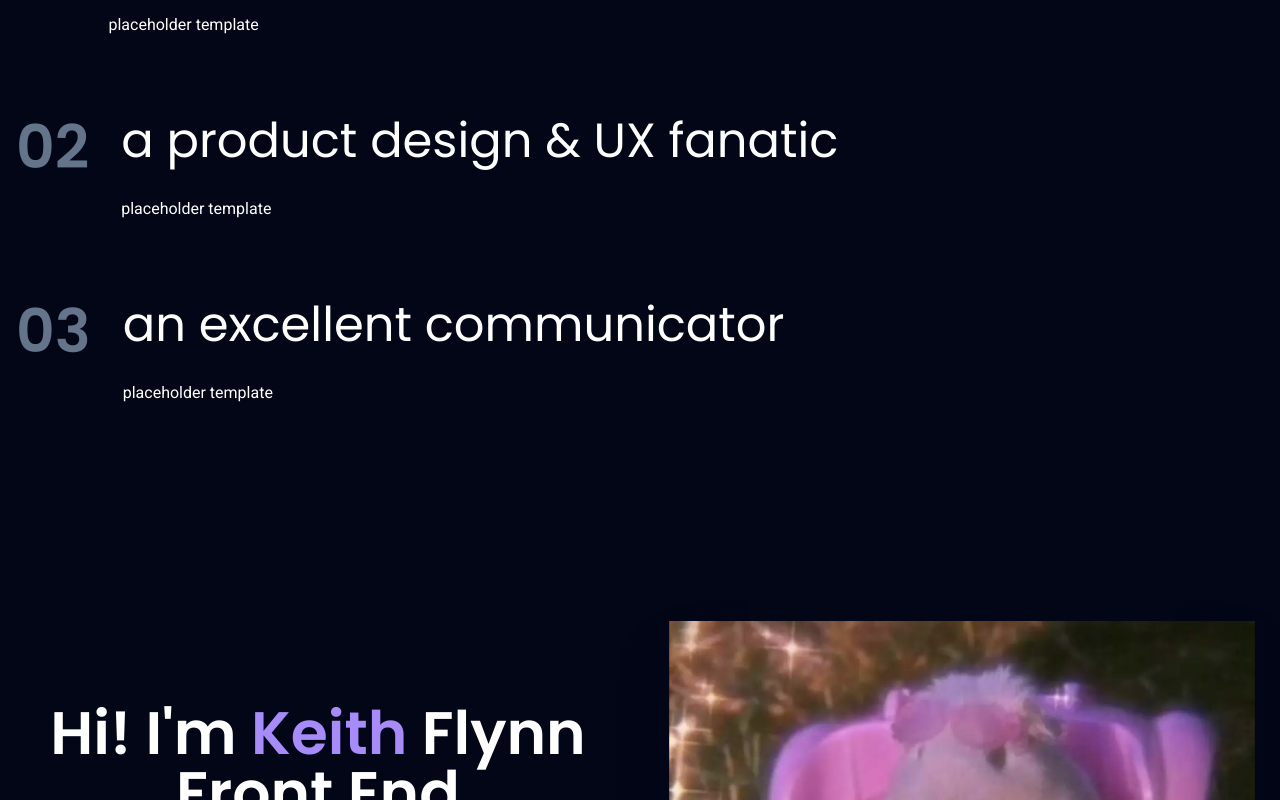
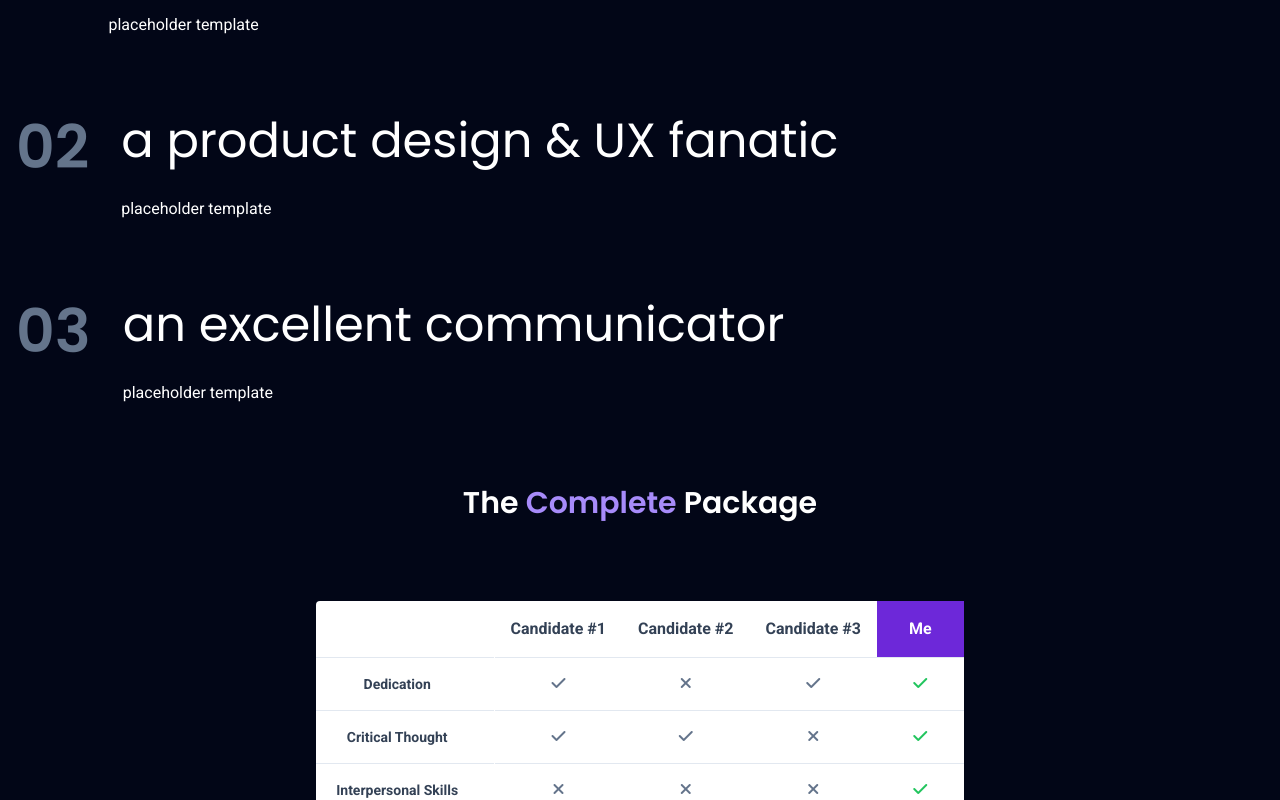
Before and after one commit to keith-flynn/portfolio-website, a SvelteKit app: page / in a window 1280 px wide. Shown: the part 2000-2800 px from the top of the page. Built offline with nearby package versions, Linux system fonts and the light colour scheme.

Commit message:
Complete Main.svelte
Add table with skills comparing hypothetical candidates. Decorators and
styling complete in Main.svelte but I'm unhappy with the scroll bar
which serves no purpose. Todo, ever forward...

```diff
--- a/src/components/Main.svelte
+++ b/src/components/Main.svelte
@@ -85,5 +85,53 @@
       </div>
       {/each}
     </div>
+    <h5 class="text-2xl sm:text-3xl font-semibold text-center poppins">The <span class="text-violet-400 poppins">Complete</span> Package</h5>
+    <div class="flex flex-col overflow-x-scroll gap-10 max-w-[800px] mx-auto x-full">
+      <table class="bg-white text-slate-700 rounded text-center">
+        <thead class="border-b border-solid border-slate-200">
+          <tr class="">
+            <th/>
+            <th class="whitespace-nowrap p-2 px-4">Candidate #1</th>
+            <th class="whitespace-nowrap p-2 px-4">Candidate #2</th>
+            <th class="whitespace-nowrap p-2 px-4">Candidate #3</th>
+            <th class="whitespace-nowrap bg-violet-700 text-white p-4 px-8">Me</th>
+          </tr>
+        </thead>
+        <tbody>
+          <tr class="border-b border-solid border-slate-200">
+            <td class="border-r border-solid border-white pl-4 pr-8 py-4 font-semibold text-sm whitespace-nowrap">Dedication</td>
+            <td><i class="fa-solid fa-check text-slate-500"></i></td>
+            <td><i class="fa-solid fa-xmark text-slate-500"></i></td>
+            <td><i class="fa-solid fa-check text-slate-500"></i></td>
+            <td><i class="fa-solid fa-check text-green-500"></i></td>
+          </tr>
+          <tr class="border-b border-solid border-slate-200">
+            <td class="border-r border-solid border-white pl-4 pr-8 py-4 font-semibold text-sm whitespace-nowrap">Critical Thought</td>
+            <td><i class="fa-solid fa-check text-slate-500"></i></td>
+            <td><i class="fa-solid fa-check text-slate-500"></i></td>
+            <td><i class="fa-solid fa-xmark text-slate-500"></i></td>
+            <td><i class="fa-solid fa-check text-green-500"></i></td>
+          </tr>
+          <tr class="border-b border-solid border-slate-200">
+            <td class="border-r border-solid border-white pl-4 pr-8 py-4 font-semibold text-sm whitespace-nowrap">Interpersonal Skills</td>
+            <td><i class="fa-solid fa-xmark text-slate-500"></i></td>
+            <td><i class="fa-solid fa-xmark text-slate-500"></i></td>
+            <td><i class="fa-solid fa-xmark text-slate-500"></i></td>
+            <td><i class="fa-solid fa-check text-green-500"></i></td>
+          </tr>
+          <tr class="border-b border-solid border-slate-200">
+            <td class="border-r border-solid border-white pl-4 pr-8 py-4 font-semibold text-sm whitespace-nowrap">Programming Ability</td>
+            <td><i class="fa-solid fa-xmark text-slate-500"></i></td>
+            <td><i class="fa-solid fa-check text-slate-500"></i></td>
+            <td><i class="fa-solid fa-check text-slate-500"></i></td>
+            <td><i class="fa-solid fa-check text-green-500"></i></td>
+          </tr>
+        </tbody>
+      </table>
+    </div>
+    <div class="mx-auto -mt-12 italic sm:hidden opacity-50">
+      <p>Scroll to see more &rarr;</p>
+    </div>
+    <p class="mx-auto">So why not invest?</p>
   </section>
 </main>
--- a/src/routes/+layout.svelte
+++ b/src/routes/+layout.svelte
@@ -18,7 +18,7 @@
       ? "opacity-full pointer-events-auto"
       : "pointer-events-none opacity-0"
     )}>
-    <button on:click={goTop} class="ml-auto rounded-full bg-slate-900 text-violet-400 px-3 sm:px-4 hover:bg-slate-800 cursor-pointer aspect-square grid place-items-center">
+    <button on:click={goTop} class="ml-auto rounded-full aspect-square bg-slate-900 text-violet-400 px-3 sm:px-4 hover:bg-slate-800 cursor-pointer aspect-square grid place-items-center">
       <i class="fa-solid fa-arrow-up" />
     </button>
   </div>
```
